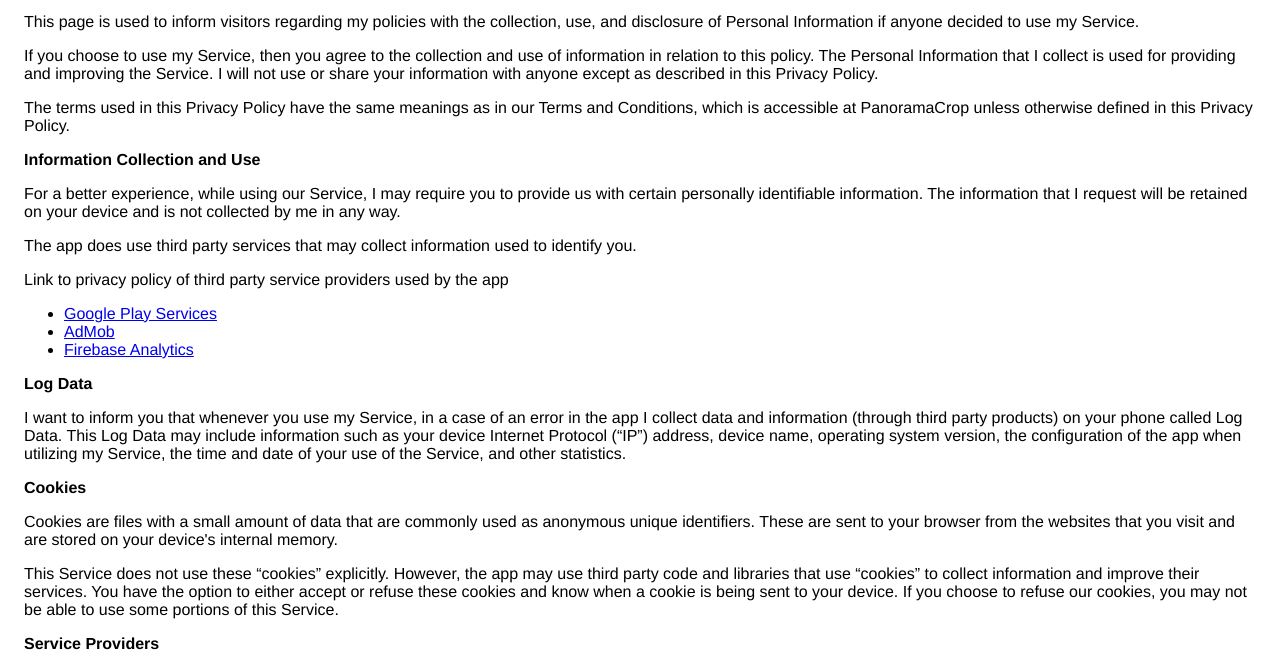
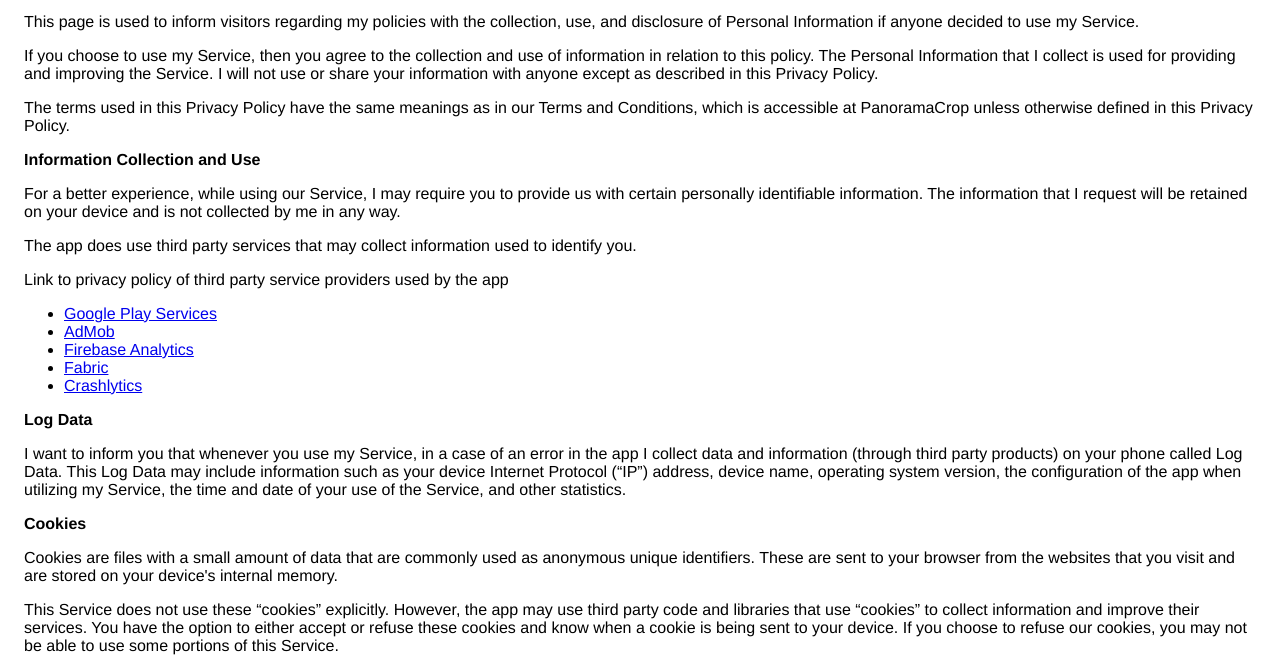
Before and after one commit to fmagalhaes/fmagalhaes.github.io, a plain HTML site: page index.html in a window 1280 px wide. Shown: the part 131-797 px from the top of the page. Drawn offline with Linux system fonts and the light colour scheme.

Commit message:
Add Fabric

```diff
--- a/index.html
+++ b/index.html
@@ -19,7 +19,7 @@
                     accessible at PanoramaCrop unless otherwise defined in this Privacy Policy.
                   </p> <p><strong>Information Collection and Use</strong></p> <p>For a better experience, while using our Service, I may require you to provide us with certain
                     personally identifiable information. The information that I request will be retained on your device and is not collected by me in any way.
-                  </p> <p>The app does use third party services that may collect information used to identify you.</p> <div><p>Link to privacy policy of third party service providers used by the app</p> <ul><li><a href="https://www.google.com/policies/privacy/" target="_blank">Google Play Services</a></li><li><a href="https://support.google.com/admob/answer/6128543?hl=en" target="_blank">AdMob</a></li><li><a href="https://firebase.google.com/policies/analytics" target="_blank">Firebase Analytics</a></li><!----><!----><!----><!----><!----></ul></div> <p><strong>Log Data</strong></p> <p> I want to inform you that whenever you use my Service, in a case of
+                  </p> <p>The app does use third party services that may collect information used to identify you.</p> <div><p>Link to privacy policy of third party service providers used by the app</p> <ul><li><a href="https://www.google.com/policies/privacy/" target="_blank">Google Play Services</a></li><li><a href="https://support.google.com/admob/answer/6128543?hl=en" target="_blank">AdMob</a></li><li><a href="https://firebase.google.com/policies/analytics" target="_blank">Firebase Analytics</a></li><!----><li><a href="https://fabric.io/privacy" target="_blank">Fabric</a></li><li><a href="http://try.crashlytics.com/terms/privacy-policy.pdf" target="_blank">Crashlytics</a></li><!----><!----></ul></div> <p><strong>Log Data</strong></p> <p> I want to inform you that whenever you use my Service, in a case of
                     an error in the app I collect data and information (through third party products) on your phone
                     called Log Data. This Log Data may include information such as your device Internet Protocol (“IP”) address,
                     device name, operating system version, the configuration of the app when utilizing my Service,
```
